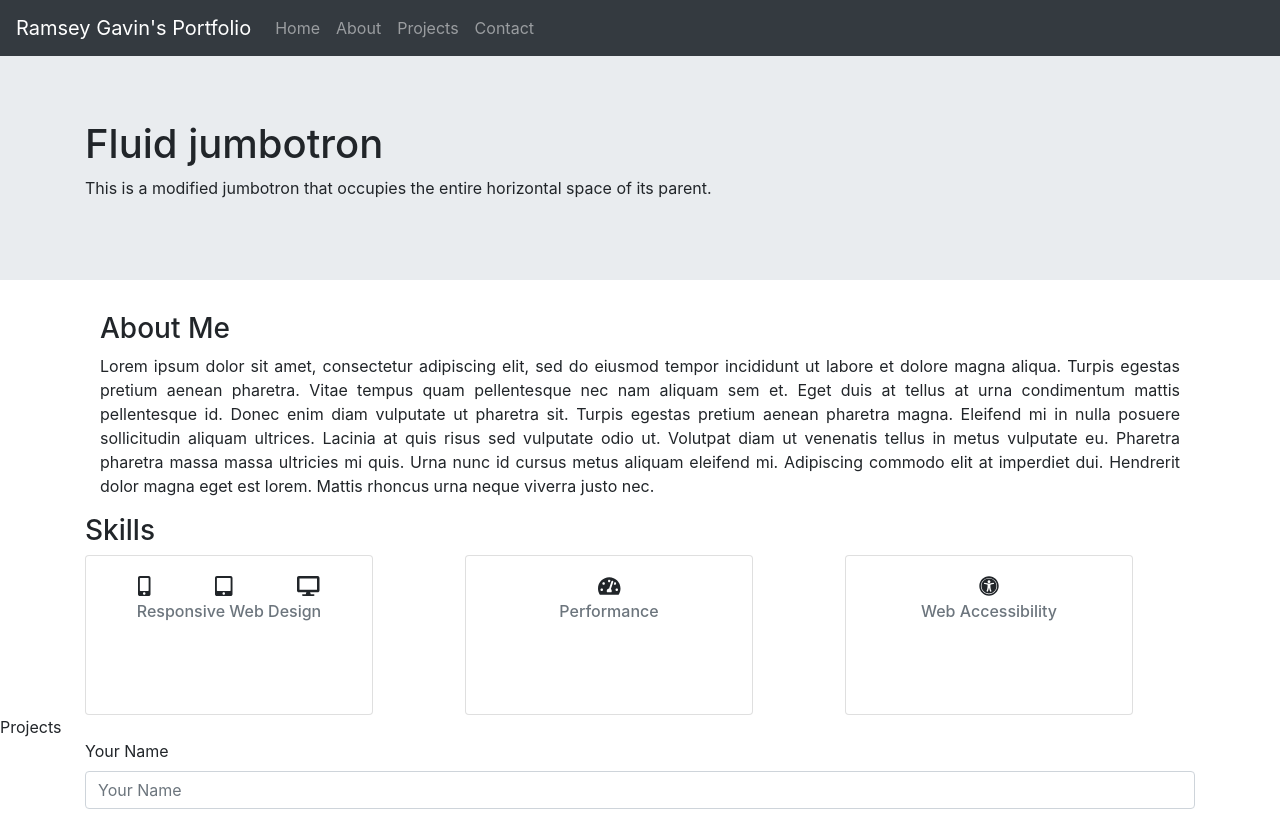
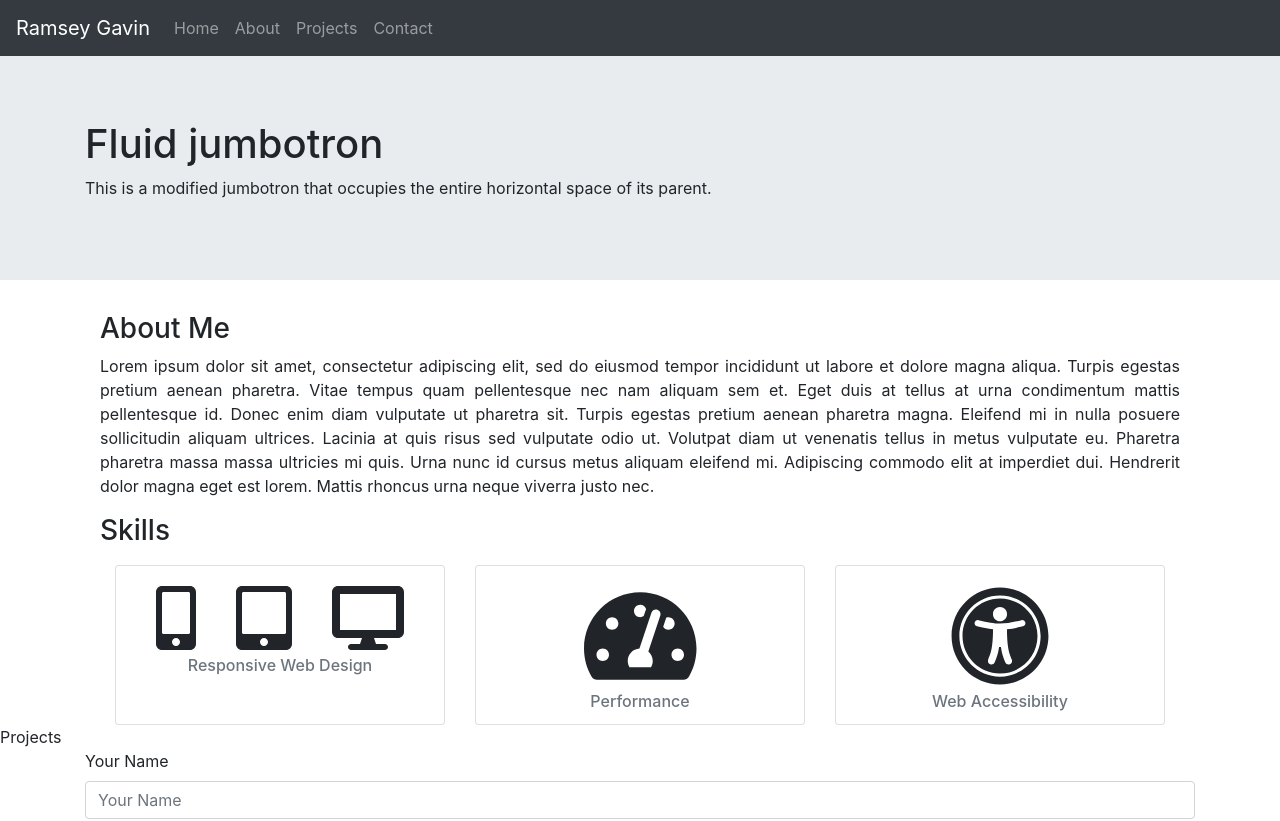
Before and after one commit to rgavin1/Full-Stack-Portfolio, a React (Create React App) app in the folder react-app-portfolio/: page / in a window 1280 px wide. Shown: the top 821 px of the page. Built offline with nearby package versions, Linux system fonts and the light colour scheme.

Commit message:
Updated Introduction with Icon Size

```diff
--- a/react-app-portfolio/src/components/Footer.js
+++ b/react-app-portfolio/src/components/Footer.js
@@ -7,8 +7,7 @@ const Footer = () => {
             <p className="float-right">
             <a href="#">Back to top</a>
             </p>
-            <p>Album example is &copy; Bootstrap, but please download and customize it for yourself!</p>
-            <p>New to Bootstrap? <a href="../../">Visit the homepage</a> or read our <a href="../../getting-started/">getting started guide</a>.</p>
+            <p>&copy; Ramsey Gavin</p>
         </div>
         </footer>
     )
--- a/react-app-portfolio/src/components/Introduction.js
+++ b/react-app-portfolio/src/components/Introduction.js
@@ -15,13 +15,20 @@ const Introduction = () => {
             <Container className="text-justify">
             <h3>About Me</h3>
             <p>Lorem ipsum dolor sit amet, consectetur adipiscing elit, sed do eiusmod tempor incididunt ut labore et dolore magna aliqua. Turpis egestas pretium aenean pharetra. Vitae tempus quam pellentesque nec nam aliquam sem et. Eget duis at tellus at urna condimentum mattis pellentesque id. Donec enim diam vulputate ut pharetra sit. Turpis egestas pretium aenean pharetra magna. Eleifend mi in nulla posuere sollicitudin aliquam ultrices. Lacinia at quis risus sed vulputate odio ut. Volutpat diam ut venenatis tellus in metus vulputate eu. Pharetra pharetra massa massa ultricies mi quis. Urna nunc id cursus metus aliquam eleifend mi. Adipiscing commodo elit at imperdiet dui. Hendrerit dolor magna eget est lorem. Mattis rhoncus urna neque viverra justo nec.</p>
-            </Container>
             <h3>Skills</h3>
-            <Row>
-                <Col xs={12} sm={12} md={4}>
-                <Card style={{ width: '18em', height: '10em' }}>
+            <Row className="m-auto">
+                <Col xs={12} sm={12} md={true} lg={true}>
+                <Card style={{
+                    height: '10em',
+                    marginTop: '10px'
+                    }}>
                 <Card.Body >
-                    <Card.Title className="d-flex justify-content-around" >
+                    <Card.Title className="d-flex justify-content-around"
+                    style={{
+                        height: 'inherit',
+                        fontSize: '4em'
+                    }}
+                    >
                         <FontAwesomeIcon icon={faMobileAlt} />
                         <FontAwesomeIcon icon={faTabletAlt}/>
                         <FontAwesomeIcon icon={faDesktop}/>
@@ -30,20 +37,33 @@ const Introduction = () => {
                 </Card.Body>
                 </Card>
                 </Col>
-                <Col xs={12} sm={12} md={4}>
-                <Card style={{ width: '18em', height: '10em' }}>
+                <Col xs={12} sm={12} md={true} lg={true}>
+                <Card style={{
+                    height: '10em',
+                    marginTop: '10px'
+                    }}>
                 <Card.Body >
-                    <Card.Title className="d-flex justify-content-around" >
+                    <Card.Title className="d-flex justify-content-around"
+                    style={{
+                        fontSize: '100px'
+                    }} >
                         <FontAwesomeIcon icon={faTachometerAlt} />
                     </Card.Title>
                     <Card.Subtitle className="mb-2 text-muted text-center ">Performance</Card.Subtitle>
                 </Card.Body>
                 </Card>
                 </Col>
-                <Col xs={12} sm={12} md={4}>
-                <Card style={{ width: '18em', height: '10em' }}>
+                <Col xs={12} sm={12} md={true} lg={true}>
+                <Card style={{
+                    height: '10em',
+                    marginTop: '10px'
+                    }}>
                 <Card.Body >
-                    <Card.Title className="d-flex justify-content-around" >
+                    <Card.Title className="d-flex justify-content-around"
+                    style={{
+                        fontSize: '100px'
+                    }}
+                    >
                         <FontAwesomeIcon icon={faUniversalAccess} />
                     </Card.Title>
                     <Card.Subtitle className="mb-2 text-muted text-center ">Web Accessibility</Card.Subtitle>
@@ -51,6 +71,7 @@ const Introduction = () => {
                 </Card>
                 </Col>
             </Row>
+            </Container >
         </Container >
     )
 }
--- a/react-app-portfolio/src/components/Navigation.js
+++ b/react-app-portfolio/src/components/Navigation.js
@@ -5,7 +5,7 @@ import { Nav, Navbar } from 'react-bootstrap';
 const Navigation = () => {
     return (
 <Navbar sticky="top" collapseOnSelect expand="lg" bg="dark" variant="dark">
-  <Navbar.Brand href="#home">Ramsey Gavin's Portfolio</Navbar.Brand>
+  <Navbar.Brand href="#home">Ramsey Gavin</Navbar.Brand>
   <Navbar.Toggle aria-controls="responsive-navbar-nav" />
   <Navbar.Collapse id="responsive-navbar-nav">
     <Nav className="mr-auto">
```
